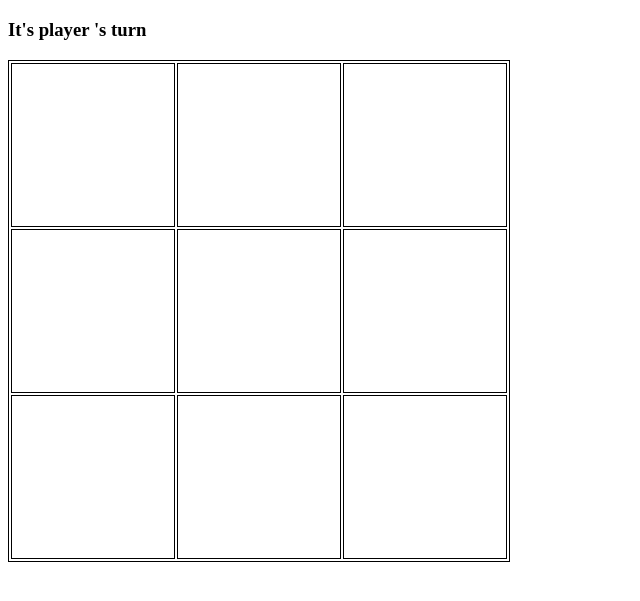
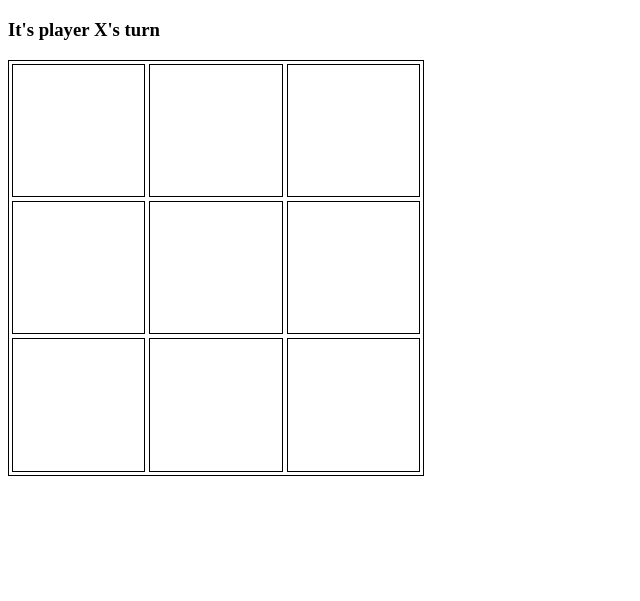
Before and after one commit to Caitlin-cooling/tic-tac-toe, a plain HTML site: page index.html in a window 1280 px wide. Shown: the part 61-662 px from the top of the page, without its empty margins (0-640 px from the left). Drawn offline with Linux system fonts and the light colour scheme.

Commit message:
Being interface Table fields are buttons Whenever a button is clicked the player turn switches

```diff
--- a/index.html
+++ b/index.html
@@ -6,6 +6,7 @@
     <link rel="stylesheet" href="public/stylesheet.css">
     <script src="jquery-3.3.1.min.js"></script>
     <script src="src/game.js"></script>
+    <script src="src/interface.js"></script>
   </head>
 
   <body>
@@ -13,19 +14,19 @@
     <h3>It's player <span id="player"></span>'s turn</h3>
     <table>
       <tr>
-        <th colspan="3"></th>
-        <th colspan="3"></th>
-        <th colspan="3"></th>
+        <th><button></button></th>
+        <th><button></button></th>
+        <th><button></button></th>
       </tr>
       <tr>
-        <td colspan="3"></td>
-        <td colspan="3"></td>
-        <td colspan="3"></td>
+        <td><button></button></td>
+        <td><button></button></td>
+        <td><button></button></td>
       </tr>
       <tr>
-        <td colspan="3"></td>
-        <td colspan="3"></td>
-        <td colspan="3"></td>
+        <td><button></button></td>
+        <td><button></button></td>
+        <td><button></button></td>
       </tr>
     </table>
   </body>
--- a/public/stylesheet.css
+++ b/public/stylesheet.css
@@ -2,8 +2,11 @@ table {
   border: 1px solid black;
 }
 
-th, td {
+button {
   height: 10em;
   width: 10em;
+  background-color: white;
   border: 1px solid black;
+  padding: 15px 32px;
+  display: inline-block;
 }
--- /dev/null
+++ b/src/interface.js
@@ -0,0 +1,10 @@
+$(document).ready(function () {
+  var game = new Game;
+
+  $('#player').text(game.playerTurn())
+
+  $('button').click(function(){
+    game.switchPlayer();
+    $('#player').text(game.playerTurn())
+  });
+});
```
